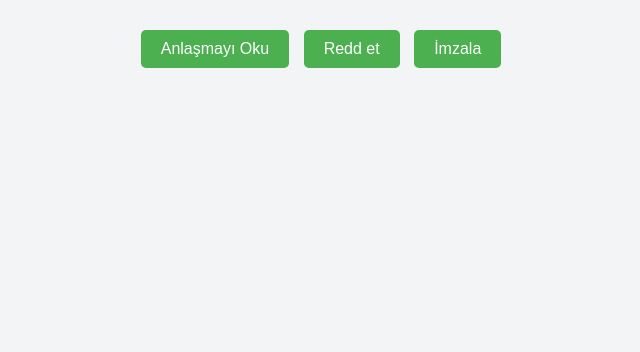
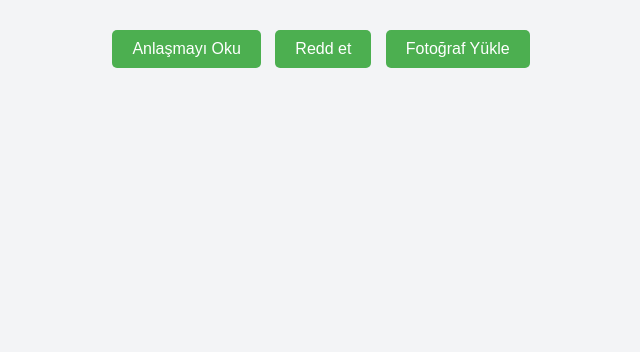
Before and after one commit to X-Perius/bb, a plain HTML site: page index.html in a window 1280 px wide. Shown: the part 448-800 px from the top of the page, without its empty margins (319-959 px from the left). Drawn offline with Linux system fonts and the light colour scheme.

Commit message:
Update index.html

```diff
--- a/index.html
+++ b/index.html
@@ -111,7 +111,7 @@
     <button onclick="readContract()">Anlaşmayı Oku</button>
     <button onclick="reject()">Redd et</button>
     <button onclick="window.open('https://docs.google.com/forms/d/e/1FAIpQLSdHOP9NFpewa6SiwQfLQXDDHrIL4wESbc9BVL9XDHp-wWYIjg/viewform?usp=publish-editor','_blank')">
-        İmzala
+        Fotoğraf Yükle
     </button>
 </div>
 
```
